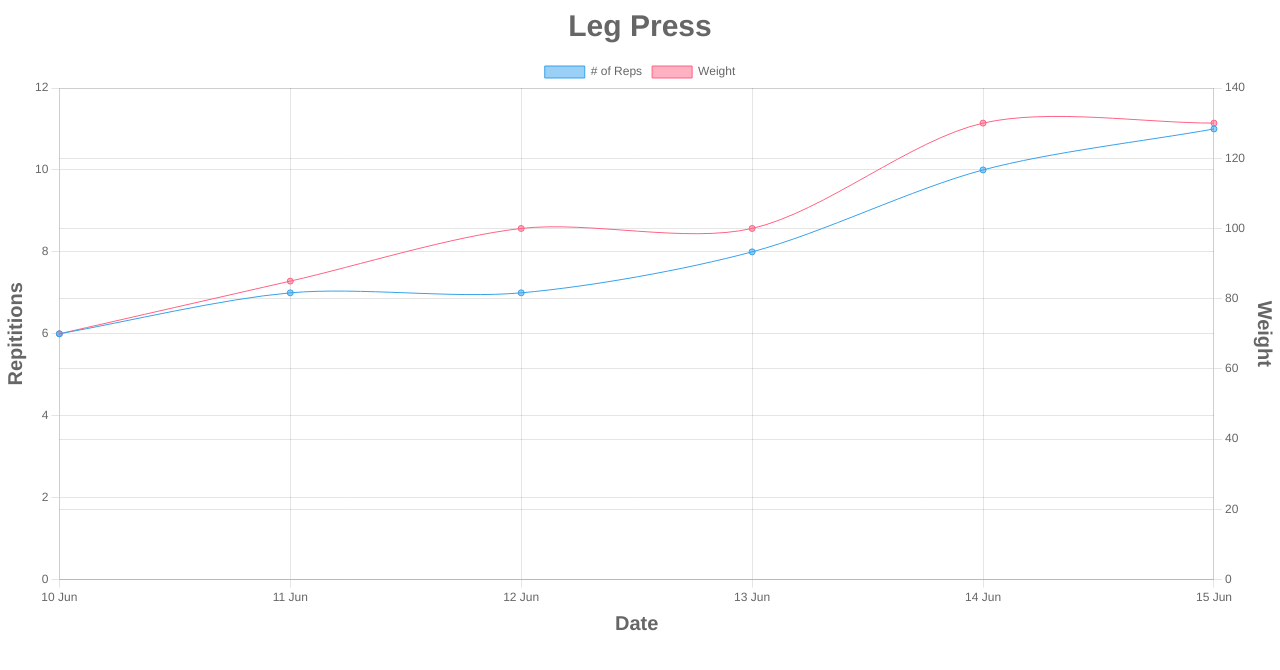
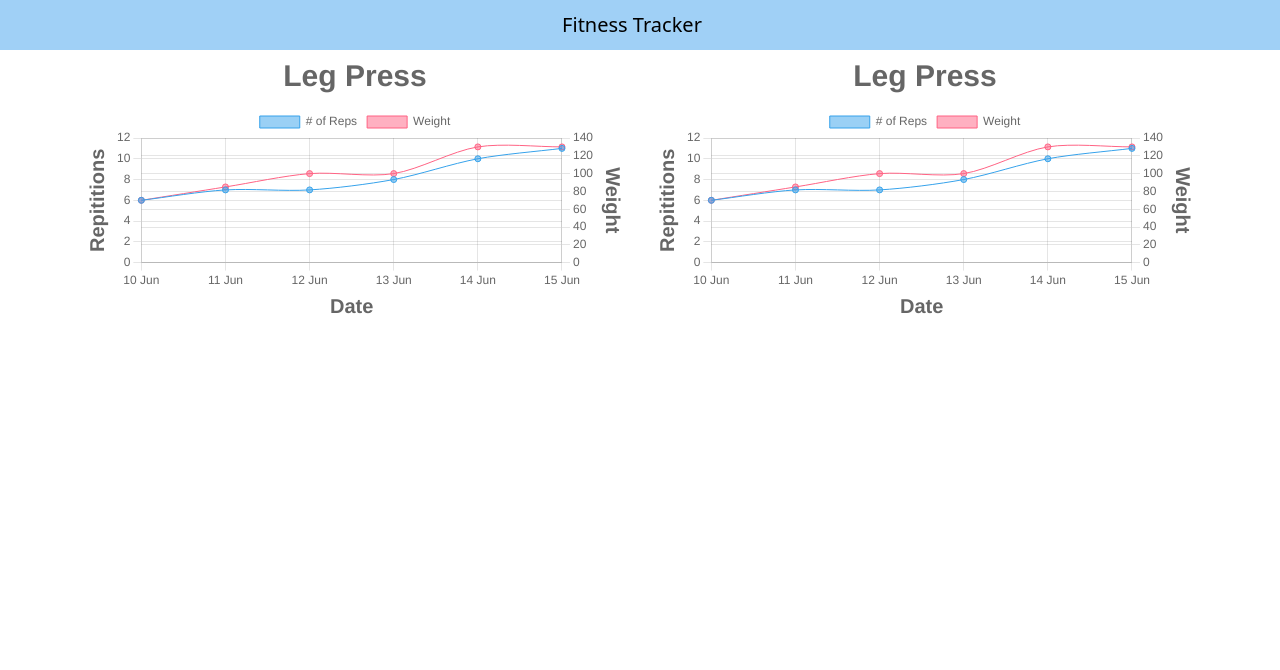
Before and after one commit to PrabhjeetKalsi/Fitness-Data-Visualisation, a plain HTML site: page src/index.html in a window 1280 px wide. Drawn offline with nearby package versions, Linux system fonts and the light colour scheme.

Commit message:
[feat]: add nav bar and bootstrap elements

```diff
--- a/src/charts.js
+++ b/src/charts.js
@@ -1,4 +1,5 @@
 const ctx = document.getElementById("chart1");
+const ctx2 = document.getElementById("chart2");
 const config = {
   type: "line",
   data: {
@@ -60,3 +61,4 @@ const config = {
   },
 };
 new Chart(ctx, config);
+new Chart(ctx2, config);
--- a/src/index.html
+++ b/src/index.html
@@ -8,11 +8,28 @@
     <script src="https://cdn.jsdelivr.net/npm/bootstrap@5.3.0/dist/js/bootstrap.bundle.min.js"
         integrity="sha384-geWF76RCwLtnZ8qwWowPQNguL3RmwHVBC9FhGdlKrxdiJJigb/j/68SIy3Te4Bkz"
         crossorigin="anonymous"></script>
+    <style>
+        .navbar-custom {
+            background-color: #a0d0f6;
+        }
+    </style>
 </head>
 
 <body>
-    <div>
-        <canvas id="chart1"></canvas>
+    <nav class="navbar navbar-custom">
+        <div class="container-fluid justify-content-center">
+            <span class="navbar-brand mb-0 h1">Fitness Tracker</span>
+        </div>
+    </nav>
+    <div class="container text-center">
+        <div class="row">
+            <div class="col">
+                <canvas id="chart1"></canvas>
+            </div>
+            <div class="col">
+                <canvas id="chart2"></canvas>
+            </div>
+        </div>
     </div>
     <script src="./charts.js"></script>
 </body>
```
